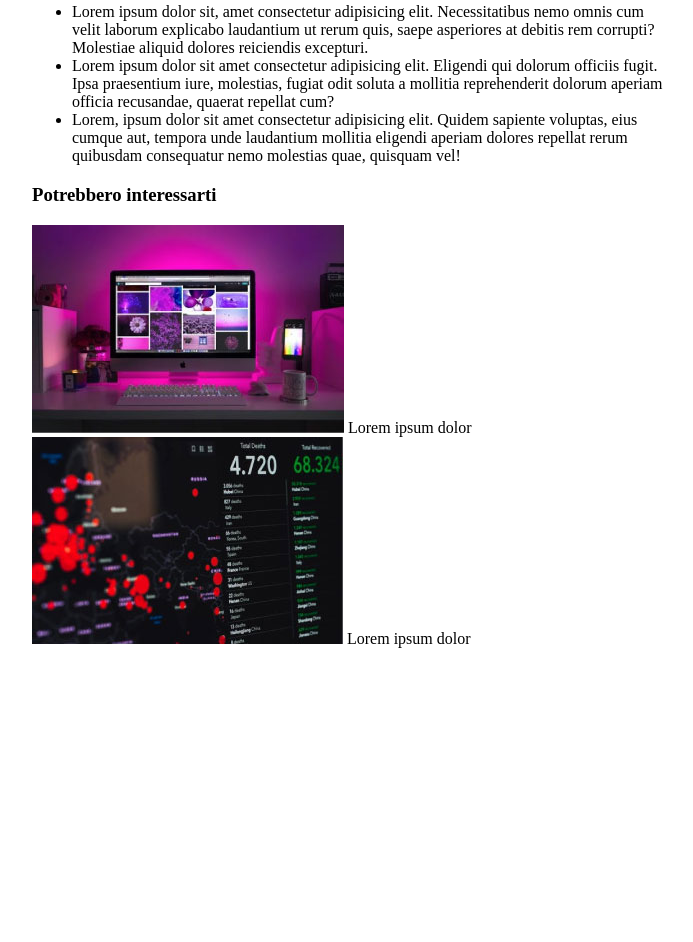
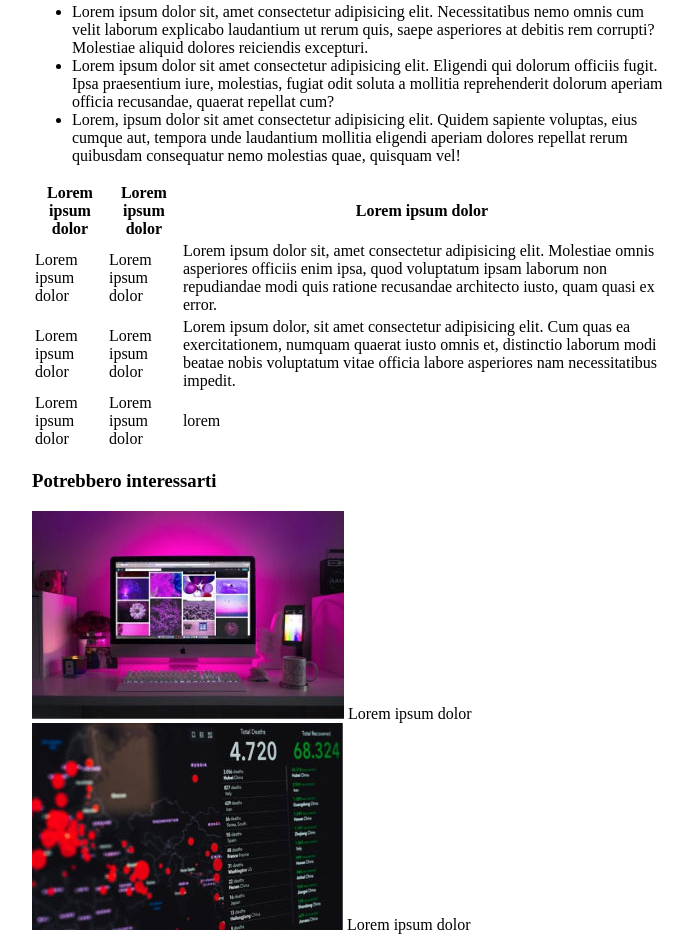
Before and after one commit to FlavioOriggi/html-css-booleaner, a plain HTML site: page index.html in a window 1280 px wide. Shown: the part 1227-2169 px from the top of the page, without its empty margins (292-985 px from the left). Before the commit the page ends 1883 px from the top, so only its background shows below. Drawn offline with Linux system fonts and the light colour scheme.

Commit message:
add tabella

```diff
--- a/index.html
+++ b/index.html
@@ -32,6 +32,39 @@
                 <li>Lorem ipsum dolor sit amet consectetur adipisicing elit. Eligendi qui dolorum officiis fugit. Ipsa praesentium iure, molestias, fugiat odit soluta a mollitia reprehenderit dolorum aperiam officia recusandae, quaerat repellat cum?</li>
                 <li>Lorem, ipsum dolor sit amet consectetur adipisicing elit. Quidem sapiente voluptas, eius cumque aut, tempora unde laudantium mollitia eligendi aperiam dolores repellat rerum quibusdam consequatur nemo molestias quae, quisquam vel!</li>
             </ul>
+            <table>
+                <!-- inizio intestazione tabella -->
+                <thead>
+                    <tr>
+                        <th>Lorem ipsum dolor</th>
+                        <th>Lorem ipsum dolor</th>
+                        <th>Lorem ipsum dolor</th>
+                    </tr>
+                </thead>
+                <!-- fine intestazione tabella -->
+
+                <!-- inizio corpo tabella -->
+                <tbody>
+                    <tr>
+                        <td>Lorem ipsum dolor</td>
+                        <td>Lorem ipsum dolor</td>
+                        <td>Lorem ipsum dolor sit, amet consectetur adipisicing elit. Molestiae omnis asperiores officiis enim ipsa, quod voluptatum ipsam laborum non repudiandae modi quis ratione recusandae architecto iusto, quam quasi ex error.</td>
+                    </tr>
+                    <tr>
+                        <td>Lorem ipsum dolor</td>
+                        <td>Lorem ipsum dolor</td>
+                        <td>Lorem ipsum dolor, sit amet consectetur adipisicing elit. Cum quas ea exercitationem, numquam quaerat iusto omnis et, distinctio laborum modi beatae nobis voluptatum vitae officia labore asperiores nam necessitatibus impedit.</td>
+                    </tr>
+                    <tr>
+                        <td>Lorem ipsum dolor</td>
+                        <td>Lorem ipsum dolor</td>
+                        <td>lorem</td>
+                    </tr>
+                </tbody>
+                <!-- fine corpo tabella -->
+            </table>
+
+
 
 
         </main>
```
